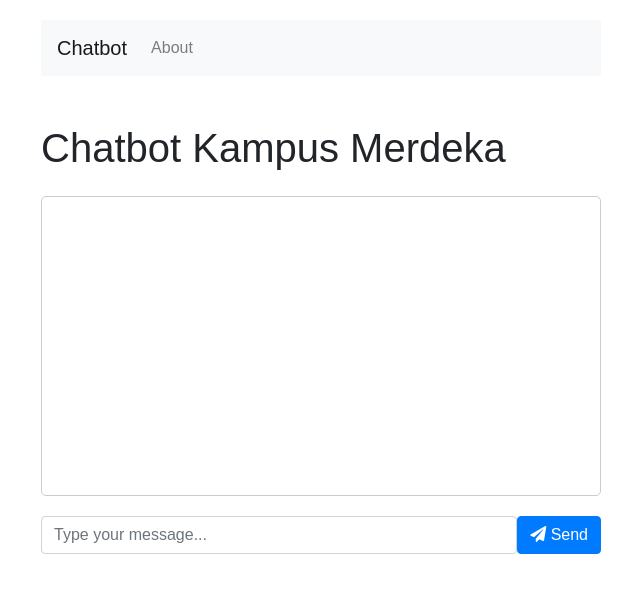
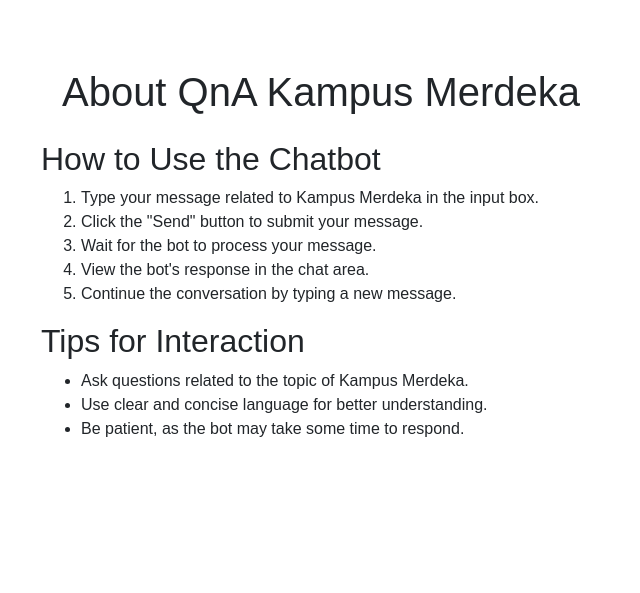
Before and after one commit to SriYanisaa/chatbot-kampus-merdeka-deep-learning, a Flask app: template templates/about.html in a window 1280 px wide. Shown: the top 593 px of the page, without its empty margins (319-959 px from the left). Run offline with Flask 3, Linux system fonts and the light colour scheme; the template is opened without the code that fills it, so the values that code supplies are empty; parts of the project's set-up code (start-up, migrations or seed data) failed here and were passed over; some libraries are stand-ins or nearby versions.

Commit message:
update front end about page

```diff
--- a/templates/about.html
+++ b/templates/about.html
@@ -1,25 +1,44 @@
-{% extends 'index.html' %}
-{% block body %}
-<header>
+<!DOCTYPE html>
+<html lang="en">
+<head>
+    <meta charset="UTF-8">
+    <meta name="viewport" content="width=device-width, initial-scale=1.0">
+    <link rel="stylesheet" href="https://maxcdn.bootstrapcdn.com/bootstrap/4.5.2/css/bootstrap.min.css">
+    <link rel="stylesheet" href="{{ url_for('static', filename='style.css') }}?v=1">
+    <title>About QnA Kampus Merdeka</title>
+</head>
+<body>
+    <div class="container mt-5">
+        <header class="text-center">
             <h1>About QnA Kampus Merdeka</h1>
         </header>
 
-<div class="about-container">
+        <div class="about-container mt-4">
             <h2>How to Use the Chatbot</h2>
             <ol>
-        <li>Ketik pesan Anda yang ingin ditanyakan terkait Kampus Merdeka di kotak input.</li>
-        <li>Klik tombol "Send" untuk mengirimkan pesan Anda.</li>
-        <li>Tunggu hingga bot memproses pesan Anda.</li>
-        <li>Lihat respons bot di area obrolan.</li>
-        <li>Lanjutkan percakapan dengan mengetik pesan baru.</li>
+                <li>Type your message related to Kampus Merdeka in the input box.</li>
+                <li>Click the "Send" button to submit your message.</li>
+                <li>Wait for the bot to process your message.</li>
+                <li>View the bot's response in the chat area.</li>
+                <li>Continue the conversation by typing a new message.</li>
             </ol>
 
             <h2>Tips for Interaction</h2>
 
             <ul>
-        <li>Ajukan pertanyaan yang berkaitan dengan topik Kampus Merdeka</li>
-        <li>Gunakan bahasa yang jelas dan ringkas untuk pemahaman yang lebih baik</li>
-        <li>Bersabarlah, karena bot mungkin memerlukan waktu untuk merespons</li>
+                <li>Ask questions related to the topic of Kampus Merdeka.</li>
+                <li>Use clear and concise language for better understanding.</li>
+                <li>Be patient, as the bot may take some time to respond.</li>
             </ul>
         </div>
-{% endblock %}
+    </div>
+
+    <!-- Font Awesome Icons -->
+    <link rel="stylesheet" href="https://cdnjs.cloudflare.com/ajax/libs/font-awesome/5.15.1/css/all.min.css">
+
+    <!-- Bootstrap JS and Popper.js -->
+    <script src="https://code.jquery.com/jquery-3.5.1.slim.min.js"></script>
+    <script src="https://cdn.jsdelivr.net/npm/@popperjs/core@2.9.2/dist/umd/popper.min.js"></script>
+    <script src="https://maxcdn.bootstrapcdn.com/bootstrap/4.5.2/js/bootstrap.min.js"></script>
+</body>
+</html>
```
Lines whose indentation alone changed are shown as unchanged.
